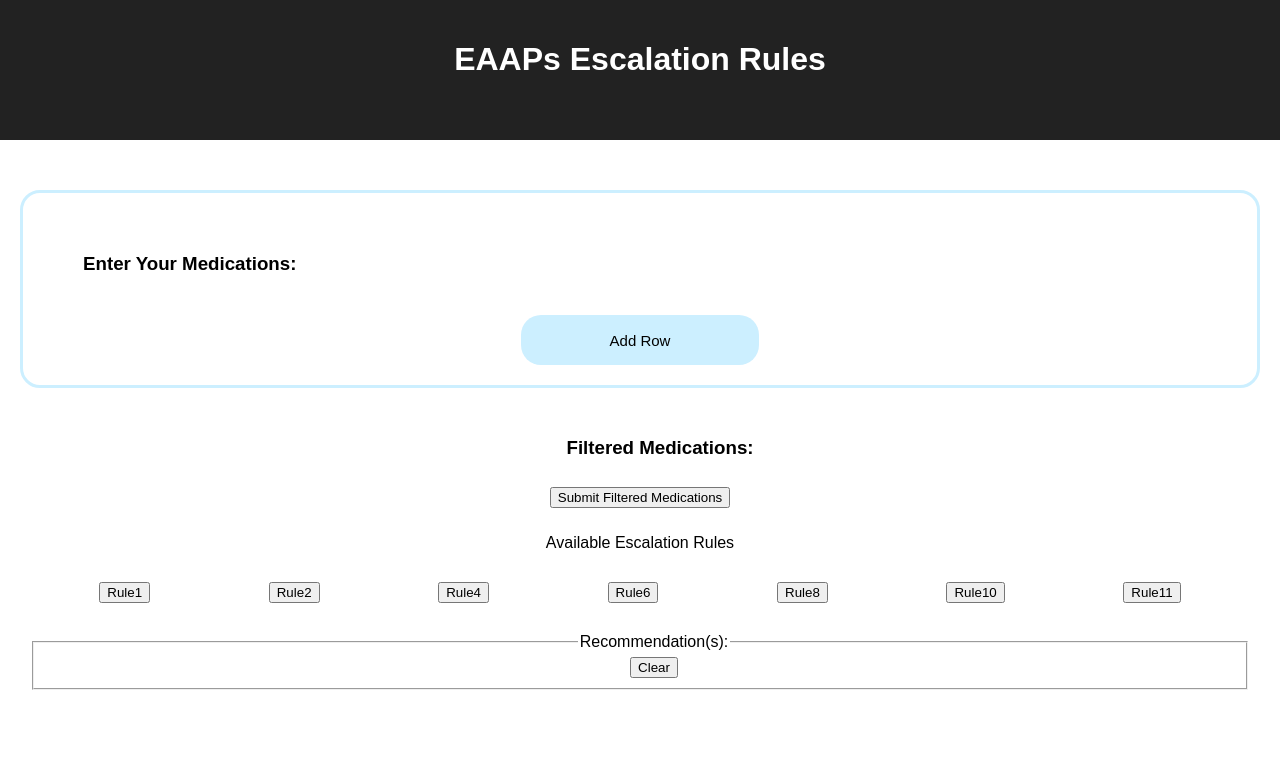
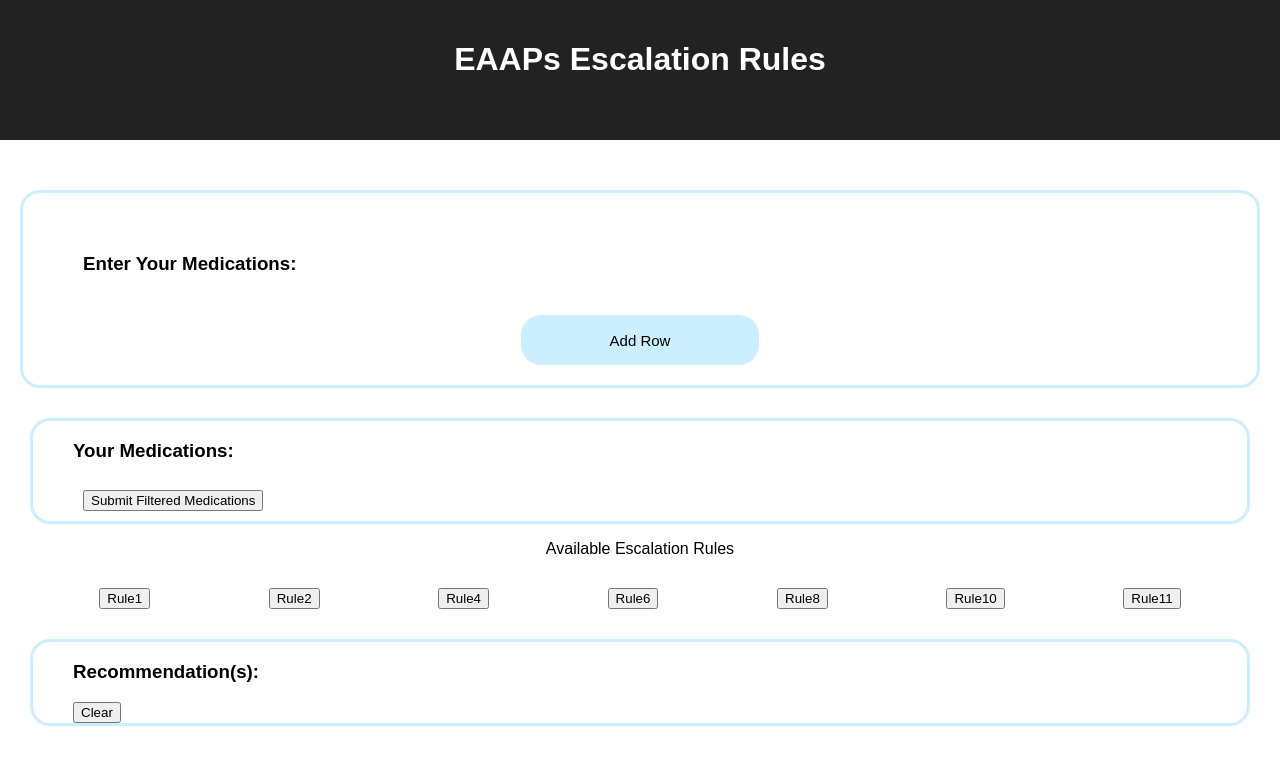
Before and after one commit to qoc-shirley/EAAPS-Rules, a React (Create React App) app: page / in a window 1280 px wide. Shown: the top 764 px of the page. Built offline with nearby package versions, Linux system fonts and the light colour scheme.

Commit message:
styled filteredMedications (patient's org meds) and the recommendations section

```diff
--- a/src/Components/App/App.jsx
+++ b/src/Components/App/App.jsx
@@ -91,7 +91,7 @@ const App = (
         />
         <div className="results">
           <div className="patientMedications">
-            <h3>Filtered Medications:</h3>
+            <h3>Your Medications:</h3>
             {
               displayMedications.map(
                 (row, rowIndex) => {
@@ -110,8 +110,6 @@ const App = (
                 }
               )
             }
-          </div>
-
             <div className="button">
               <input
                 className="submit"
@@ -119,6 +117,7 @@ const App = (
                 value="Submit Filtered Medications"
                 onClick={() => onSubmitMedications(displayMedications)}
               />
+            </div>
           </div>
 
           <div className="rules">
@@ -161,8 +160,8 @@ const App = (
               />
             </div>
           </div>
-          <fieldset className="patientMedications">
-            <legend>Recommendation(s):</legend>
+          <div className="recommendations">
+            <h3>Recommendation(s):</h3>
             {
               medication.recommendation.map(
                 (recommendMedication, index) => {
@@ -208,7 +207,7 @@ const App = (
               value="Clear"
               onClick={clearRecommendations}
             />
-          </fieldset>
+          </div>
         </div>
       </div>
     </div>
--- a/src/Components/App/styles.css
+++ b/src/Components/App/styles.css
@@ -12,11 +12,6 @@
 .app .app__main .results {
     padding: 10px;
     margin: 20px;
-}
-
-.app .app__main .patientMedications {
-    margin-bottom: 10px;
-    padding-left: 40px;
 }
 
 .app .app__main .results .rules .buttons{
@@ -37,21 +32,37 @@
     padding: 10px;
 }
 
-.app .app__main .results .patientMedications .recommendationObject {
+.app .app__main .results .patientMedications {
+    text-align: left;
+    margin-bottom: 10px;
+    padding-left: 40px;
+    border: solid 3px #ccefff;
+    border-radius: 20px;
+}
+
+.app .app__main .results .recommendations {
+    margin-bottom: 10px;
+    padding-left: 40px;
+    text-align: left;
+    border: solid 3px #ccefff;
+    border-radius: 20px;
+}
+
+.app .app__main .results .recommendations .recommendationObject {
     display: flex;
     flex-direction: row;
     flex-wrap: wrap;
     border: solid 1px #ccc
 }
 
-.app .app__main .results .patientMedications .recommendationArray {
+.app .app__main .results .recommendations .recommendationArray {
     display: flex;
     flex-direction: row;
     flex-wrap: wrap;
     border: solid 1px #ccc
 }
 
-.app .app__main .results .patientMedications .recommendationObject p {
+.app .app__main .results .recommendations .recommendationObject p {
     margin-left: 20px;
     margin-right: 20px;
 }
```
Lines whose indentation alone changed are shown as unchanged.
